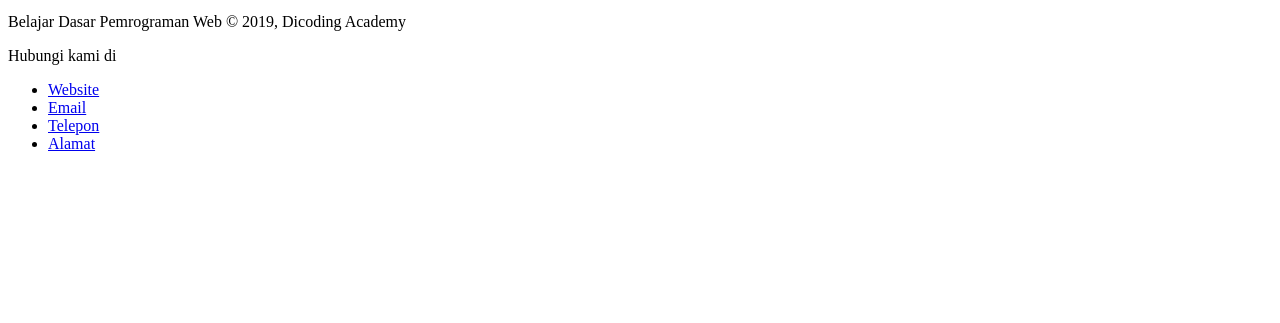
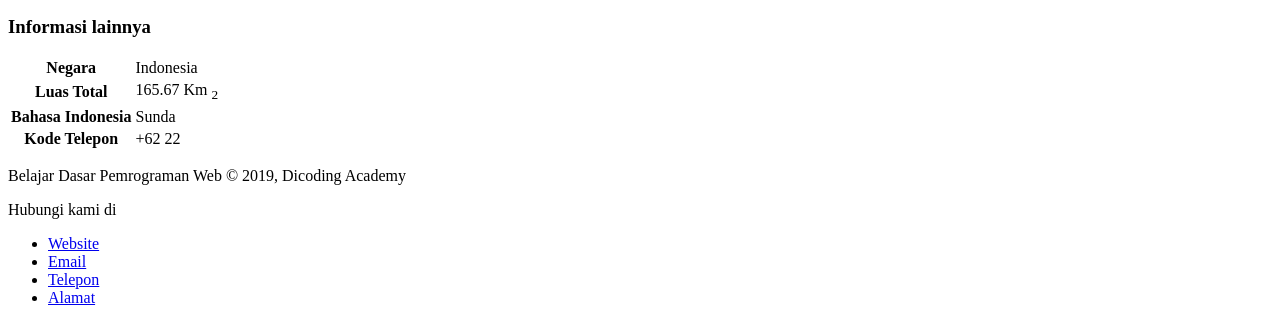
Before and after one commit to IksanSalwi/bangkit, a plain HTML site: page belajar.html in a window 1280 px wide. Shown: the part 1142-1465 px from the top of the page. Before the commit the page ends 1311 px from the top, so only its background shows below. Drawn offline with Linux system fonts and the light colour scheme.

Commit message:
Update Codingan
Merubah codingan

```diff
--- a/belajar.html
+++ b/belajar.html
@@ -84,7 +84,7 @@
 
         <aside>
             <article>
-
+                <header>
                     <h2> Kota Bandung</h2>
                     <p> Kota Kembang Paris van Java</p>
                     <figure>
@@ -92,7 +92,28 @@
                     <figcaption> Lambang</figcaption>
 
                     </figure>
-
+                </header>
+                <section>
+                    <h3> Informasi lainnya</h3>
+                    <table>
+                        <tr>
+                            <th>Negara</th>
+                            <td>Indonesia</td>
+                        </tr>
+                        <tr>
+                            <th>Luas Total</th>
+                            <td>165.67 Km <sub> 2</sub></td>
+                        </tr>
+                        <tr>
+                            <th>Bahasa Indonesia</th>
+                            <td>Sunda</td>
+                        </tr>
+                        <tr>
+                            <th>Kode Telepon</th>
+                            <td>+62 22</td>
+                        </tr>
+                    </table>
+                </section>
             </article>
         </aside>
 
```
Lines whose indentation alone changed are shown as unchanged.
